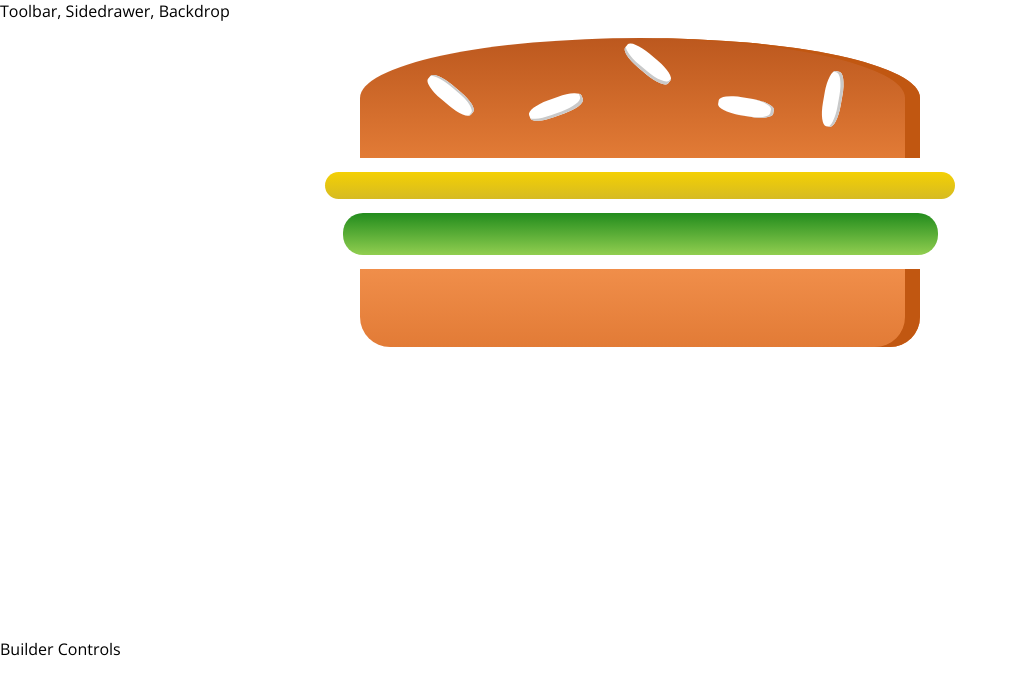
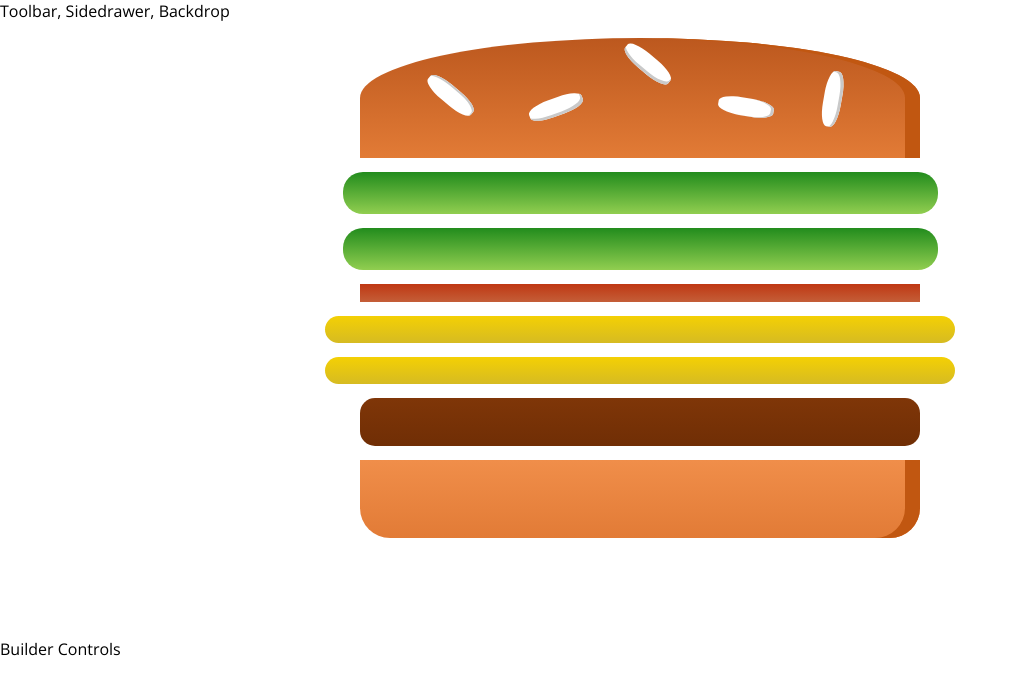
Before and after one commit to IrynaBakal/burger-project, a React app: page / in a window 1280 px wide. Shown: the top 694 px of the page, without its empty margins (0-1018 px from the left). Built offline with nearby package versions, Linux system fonts and the light colour scheme.

Commit message:
outputting BurgerIngredients dynamically

```diff
--- a/src/components/Burger/Burger.js
+++ b/src/components/Burger/Burger.js
@@ -3,11 +3,17 @@
 import BurgerIngredient from './BurgerIngredient/BurgerIngredient';
 
 const burger = (props) => {
+    const transformedIngredients = Object.keys(props.ingredients)
+        .map(igKey => {
+            return [...Array(props.ingredients[igKey])].map((_, i) => {
+                return <BurgerIngredient key={igKey + i} type={igKey}/>
+            });
+        });
+
     return (
         <div className={classes.Burger}>
             <BurgerIngredient type='bread-top' />
-            <BurgerIngredient type='cheese' />
-            <BurgerIngredient type='salad' />
+            {transformedIngredients}
             <BurgerIngredient type='bread-bottom' />
         </div>
     );
--- a/src/containers/BurgerBuilder/BurgerBuilder.js
+++ b/src/containers/BurgerBuilder/BurgerBuilder.js
@@ -3,10 +3,23 @@
 import Burger from '../../components/Burger/Burger';
 
 class BurgerBuilder extends Component {
+//    constructor(props){
+//        super(props);
+//        this.state = {...};
+//    }
+    state = {
+        ingredients: {
+            salad: 2,
+            bacon: 1,
+            cheese: 2,
+            meat: 1
+        }
+    }
+
     render () {
         return (
             <Aux>
-                <div><Burger /></div>
+                <div><Burger ingredients={this.state.ingredients} /></div>
                 <div>Builder Controls</div>
             </Aux>
         );
```
